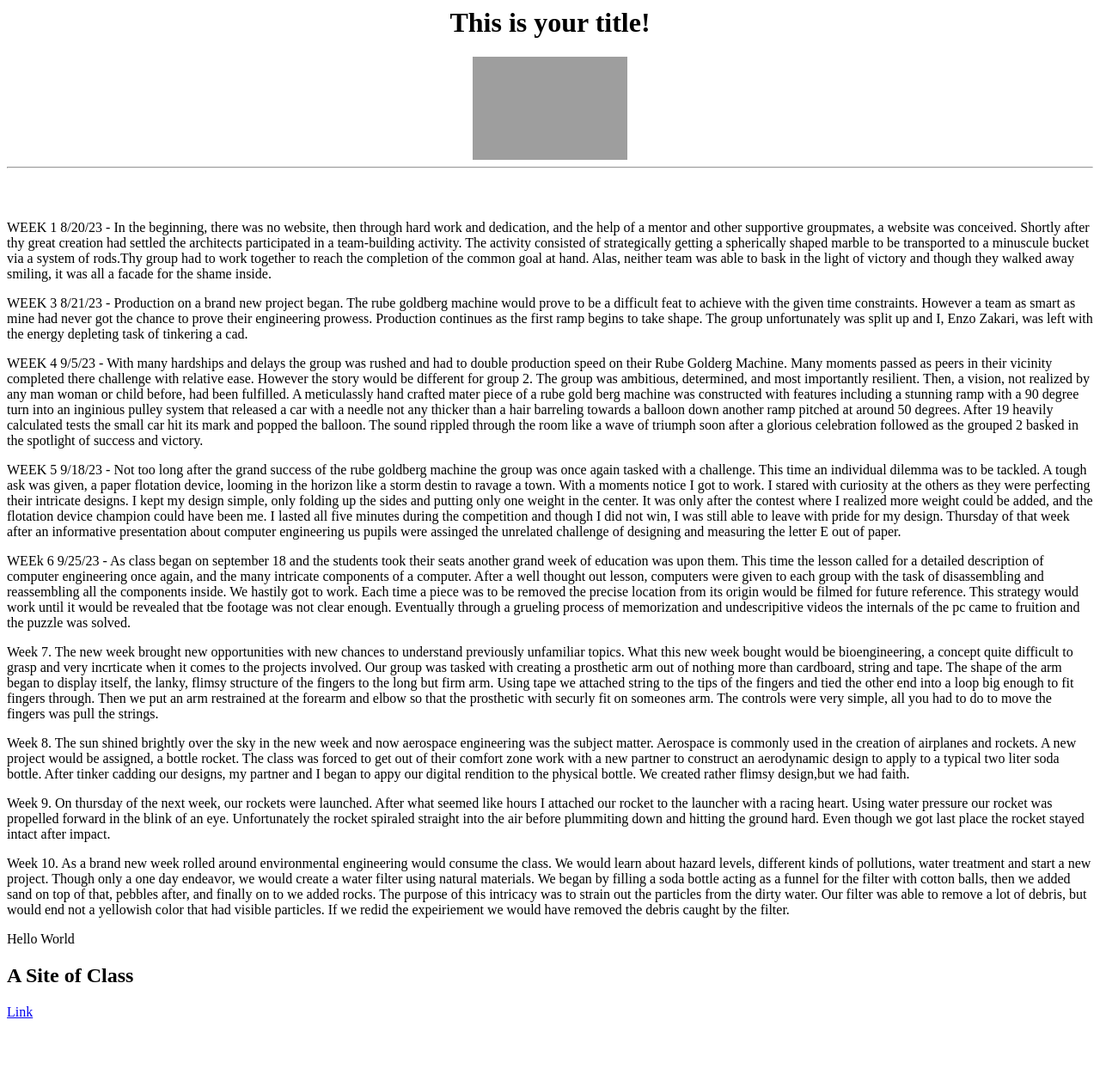
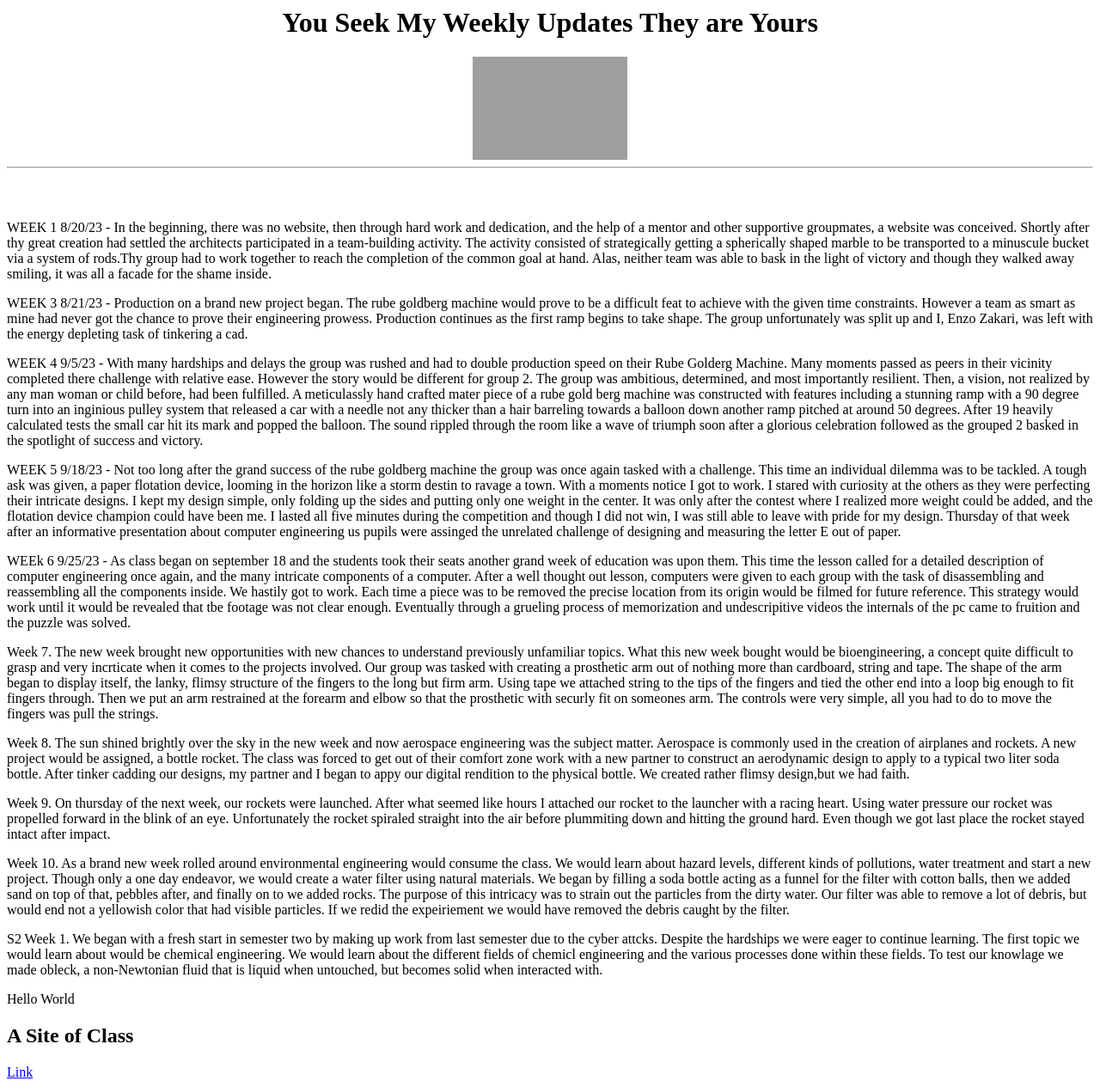
Before and after one commit to R1CkR0lls/Website, a plain HTML site: page index.html in a window 1280 px wide. Shown: the whole page at 86% size. Before the commit the page ends 1195 px from the top, so only its background shows below. Drawn offline with Linux system fonts and the light colour scheme; grey boxes are pictures that could not be loaded.

Commit message:
S2 Week 1

```diff
--- a/index.html
+++ b/index.html
@@ -5,7 +5,8 @@
 
     <body>
         <center>
-            <h1>This is your title!</h1>
+            <h1>You Seek My Weekly Updates
+                    They are Yours</h1>
             <img src="https://upload.wikimedia.org/wikipedia/commons/c/c3/NGC_4414_%28NASA-med%29.jpg" width="180px" height="120px">
         </center>
 
@@ -107,7 +108,11 @@
 
 </p>
 
-<p>     </p>
+<p>         S2 Week 1. We began with a fresh start in semester two by making up work from last semester due to the cyber attcks. Despite the hardships we were eager
+        to continue learning. The first topic we would learn about would be chemical engineering. We would learn about the different fields of chemicl engineering
+        and the various processes done within these fields. To test our knowlage we made obleck, a non-Newtonian fluid that is liquid when untouched, but becomes
+        solid when interacted with.
+</p>
     </body>
 
 </html>
```
